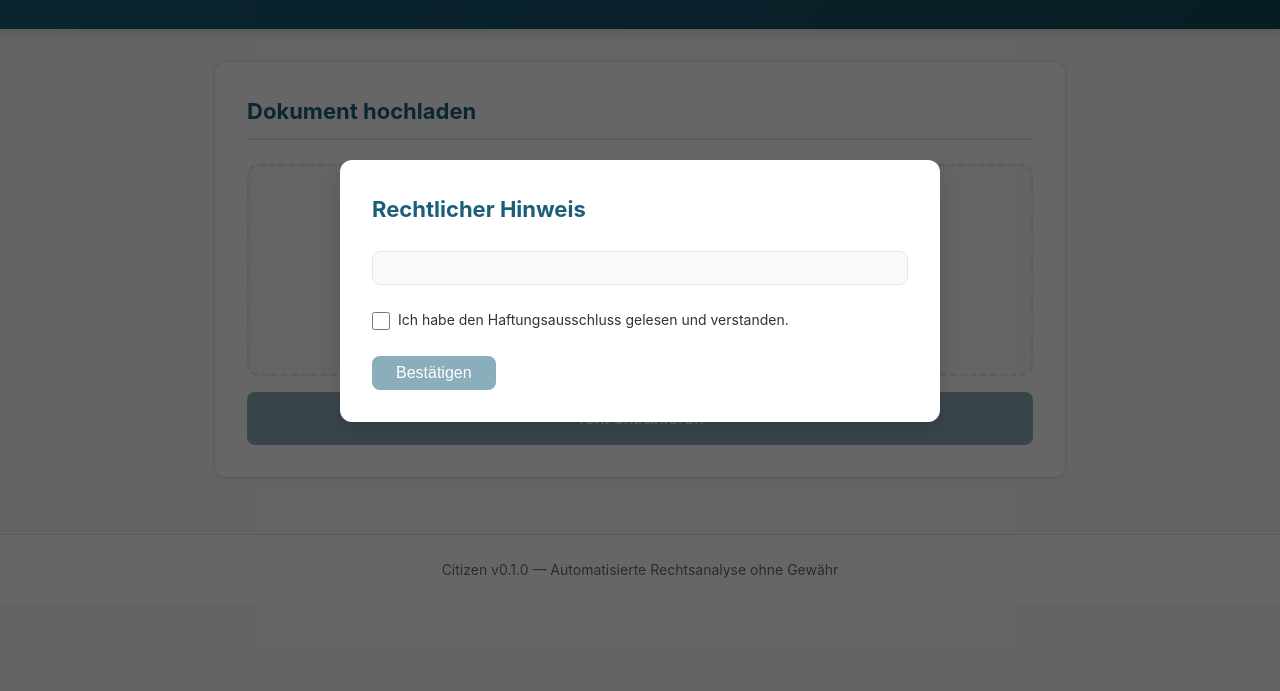
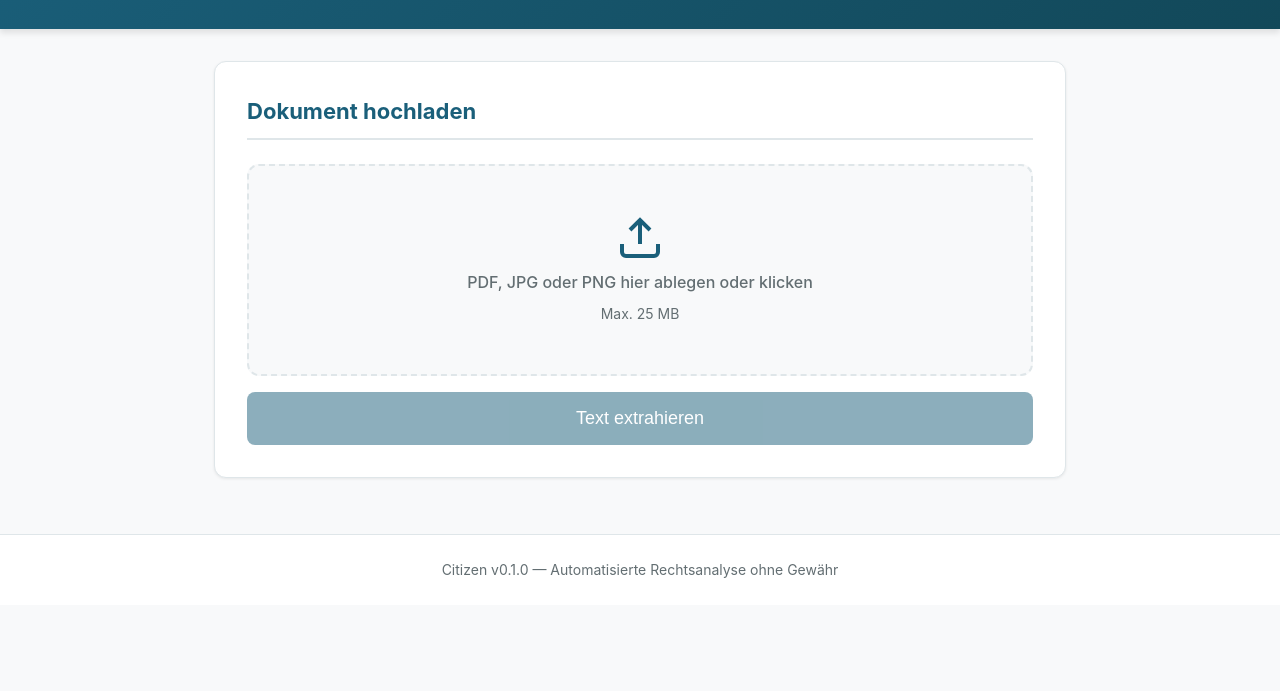
Before and after one commit to playa77/citizen, a plain HTML site: page static/index.html in a window 1280 px wide. Shown: the part 109-800 px from the top of the page. Drawn offline with Linux system fonts and the light colour scheme; no server answers.

Commit message:
fixed haftungsausschluss behavior.

```diff
--- a/static/app.js
+++ b/static/app.js
@@ -548,6 +548,7 @@
 
         // Show app if disclaimer was already accepted
         if (accepted) {
+            elements.disclaimerModal.classList.add('hidden');
             elements.app.classList.remove('hidden');
         }
     }
--- a/static/index.html
+++ b/static/index.html
@@ -9,7 +9,7 @@
 </head>
 <body>
     <!-- Disclaimer Modal -->
-    <div id="disclaimer-modal" class="modal">
+    <div id="disclaimer-modal" class="modal hidden">
         <div class="modal-content">
             <h2>Rechtlicher Hinweis</h2>
             <div id="disclaimer-text" class="disclaimer-text"></div>
```
